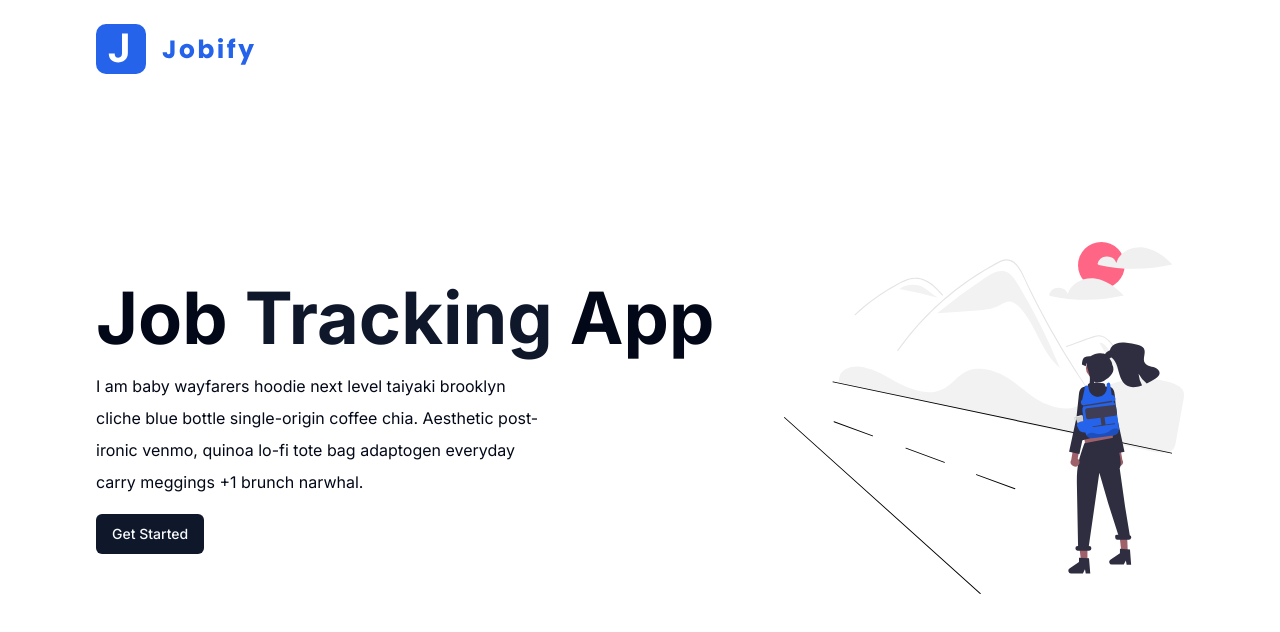
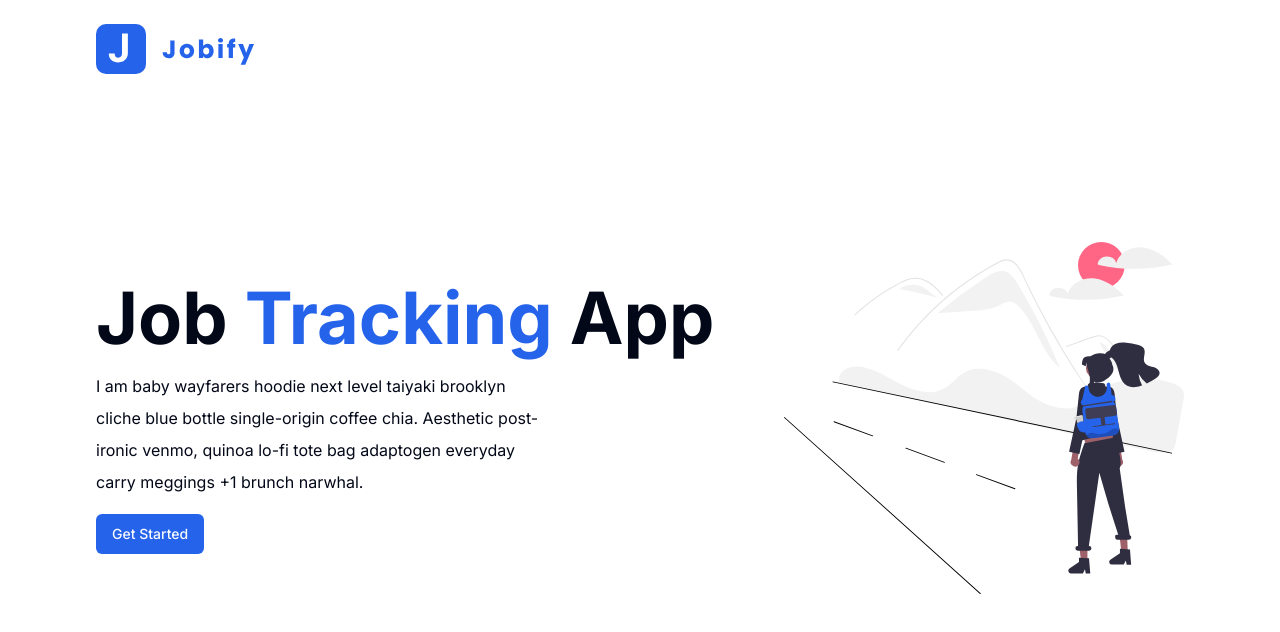
Before and after one commit to TarekAbdo223/Jobify-Next, a Next.js app: page / in a window 1280 px wide. Shown: the top 632 px of the page. Built offline with nearby package versions, Linux system fonts and the light colour scheme.

Commit message:
added the theme dark - system - light

```diff
--- a/app/globals.css
+++ b/app/globals.css
@@ -10,7 +10,7 @@
     --card-foreground: 222.2 84% 4.9%;
     --popover: 0 0% 100%;
     --popover-foreground: 222.2 84% 4.9%;
-    --primary: 222.2 47.4% 11.2%;
+    --primary: 221.2 83.2% 53.3%;
     --primary-foreground: 210 40% 98%;
     --secondary: 210 40% 96.1%;
     --secondary-foreground: 222.2 47.4% 11.2%;
@@ -33,7 +33,7 @@
     --card-foreground: 210 40% 98%;
     --popover: 222.2 84% 4.9%;
     --popover-foreground: 210 40% 98%;
-    --primary: 210 40% 98%;
+    --primary: 217.2 91.2% 59.8%;
     --primary-foreground: 222.2 47.4% 11.2%;
     --secondary: 217.2 32.6% 17.5%;
     --secondary-foreground: 210 40% 98%;
--- a/app/layout.tsx
+++ b/app/layout.tsx
@@ -3,6 +3,7 @@ import { Inter } from "next/font/google";
 import "./globals.css";
 import { cn } from "@/lib/utils";
 import { ClerkProvider } from "@clerk/nextjs";
+import Providers from "./providers";
 
 const inter = Inter({ subsets: ["latin"], variable: "--font-sans" });
 
@@ -23,7 +24,9 @@ export default function RootLayout({
         suppressHydrationWarning
         className={cn("font-sans", inter.variable)}
       >
-        <body className={inter.className}>{children}</body>
+        <body className={inter.className}>
+          <Providers>{children}</Providers>
+        </body>
       </html>
     </ClerkProvider>
   );
--- /dev/null
+++ b/app/providers.tsx
@@ -0,0 +1,19 @@
+"use client";
+import { ThemeProvider } from "@/components/theme-provider";
+
+const Providers = ({ children }: { children: React.ReactNode }) => {
+  return (
+    <>
+      <ThemeProvider
+        attribute="class"
+        defaultTheme="system"
+        enableSystem
+        disableTransitionOnChange
+      >
+        {children}
+      </ThemeProvider>
+    </>
+  );
+};
+
+export default Providers;
--- /dev/null
+++ b/components/theme-provider.tsx
@@ -0,0 +1,9 @@
+"use client";
+
+import * as React from "react";
+import { ThemeProvider as NextThemesProvider } from "next-themes";
+import { type ThemeProviderProps } from "next-themes/dist/types";
+
+export function ThemeProvider({ children, ...props }: ThemeProviderProps) {
+  return <NextThemesProvider {...props}>{children}</NextThemesProvider>;
+}
--- a/components/ui/themeToggle.tsx
+++ b/components/ui/themeToggle.tsx
@@ -1,7 +1,40 @@
-import React from "react";
+"use client";
 
-const ThemeToggle = () => {
-  return <div>ThemeToggle</div>;
-};
+import * as React from "react";
+import { Moon, Sun } from "lucide-react";
+import { useTheme } from "next-themes";
 
-export default ThemeToggle;
+import { Button } from "@/components/ui/button";
+import {
+  DropdownMenu,
+  DropdownMenuContent,
+  DropdownMenuItem,
+  DropdownMenuTrigger,
+} from "@/components/ui/dropdown-menu";
+
+export function ModeToggle() {
+  const { setTheme } = useTheme();
+
+  return (
+    <DropdownMenu>
+      <DropdownMenuTrigger asChild>
+        <Button variant="outline" size="icon">
+          <Sun className="h-[1.2rem] w-[1.2rem] rotate-0 scale-100 transition-all dark:-rotate-90 dark:scale-0" />
+          <Moon className="absolute h-[1.2rem] w-[1.2rem] rotate-90 scale-0 transition-all dark:rotate-0 dark:scale-100" />
+          <span className="sr-only">Toggle theme</span>
+        </Button>
+      </DropdownMenuTrigger>
+      <DropdownMenuContent align="end">
+        <DropdownMenuItem onClick={() => setTheme("light")}>
+          Light
+        </DropdownMenuItem>
+        <DropdownMenuItem onClick={() => setTheme("dark")}>
+          Dark
+        </DropdownMenuItem>
+        <DropdownMenuItem onClick={() => setTheme("system")}>
+          System
+        </DropdownMenuItem>
+      </DropdownMenuContent>
+    </DropdownMenu>
+  );
+}
--- /dev/null
+++ b/css.d.ts
@@ -0,0 +1 @@
+declare module "*.css";
```
Also changed, not shown: 1 other file (tests, documents, lock files or other folders).
